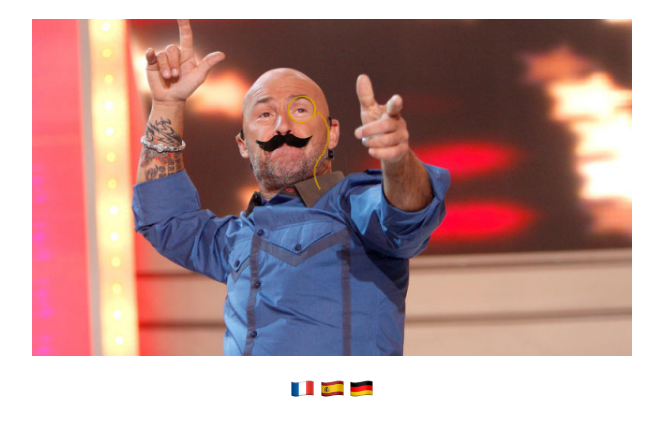
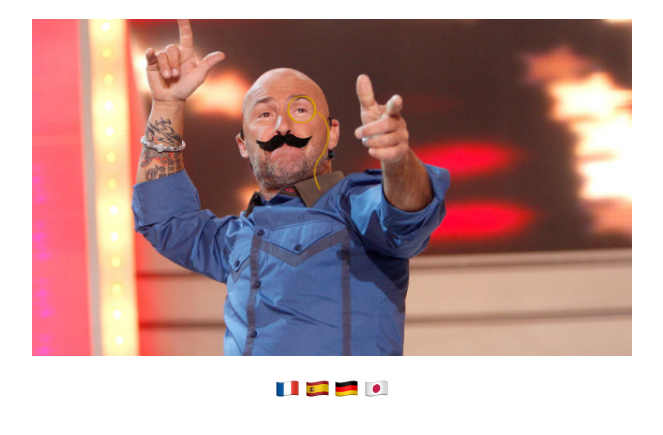
Before and after one commit to falyakon/bip-bip, a plain HTML site: page english.html in a window 1280 px wide. Shown: the part 89-524 px from the top of the page, without its empty margins (308-971 px from the left). Drawn offline with Linux system fonts and the light colour scheme.

Commit message:
Update english.html

```diff
--- a/english.html
+++ b/english.html
@@ -16,6 +16,7 @@
 	<a href="index.html"><img class="flag" src="fr.png"></a>
 	<a href="espanol.html"><img class="flag" src="esp.png"></a>
 	<a href="deutsch.html"><img class="flag" src="de.png"></a>
+	<a href="japanese.html"><img class="flag" src="jp.png"></a>
 </div>
 
 </body>
```
